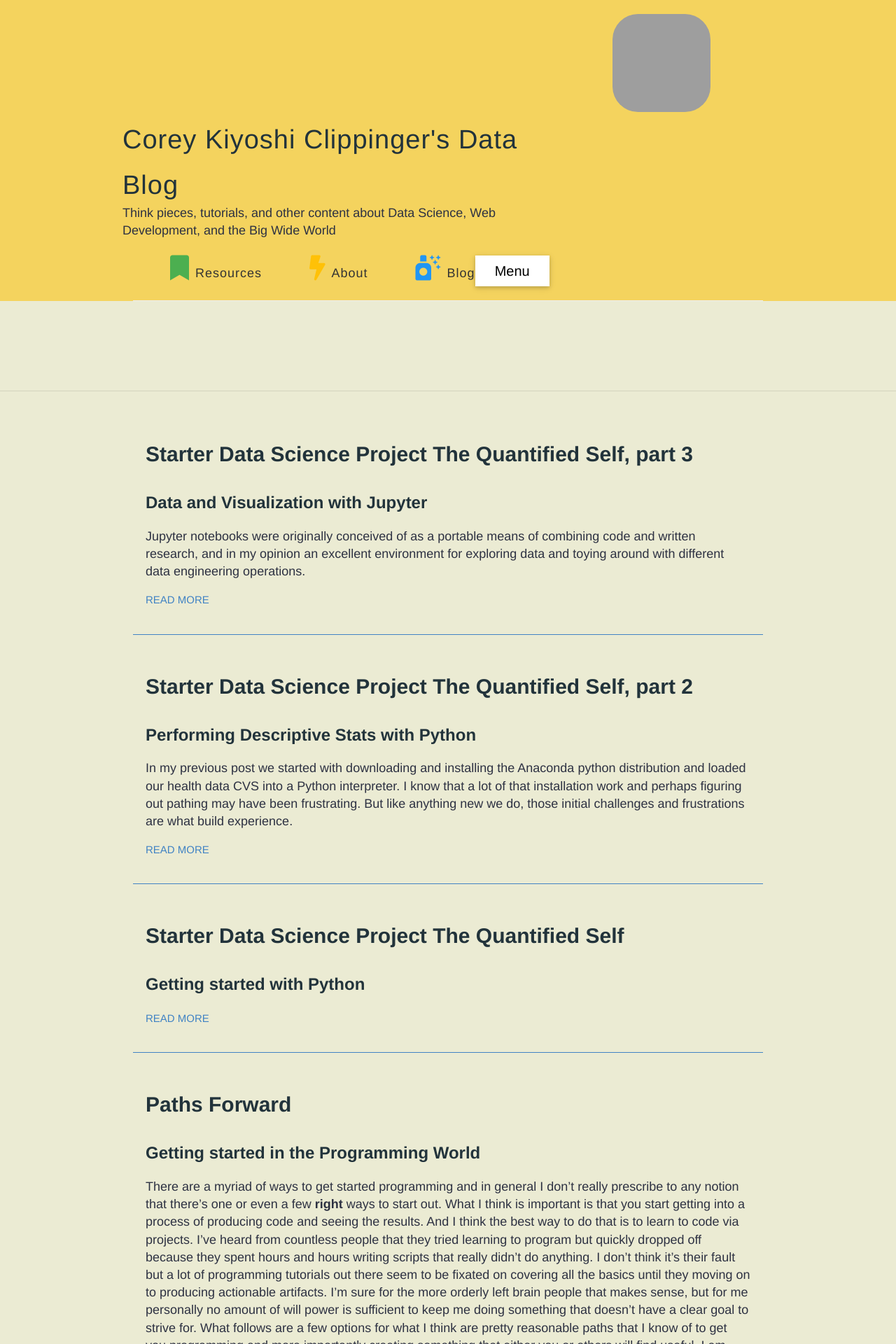
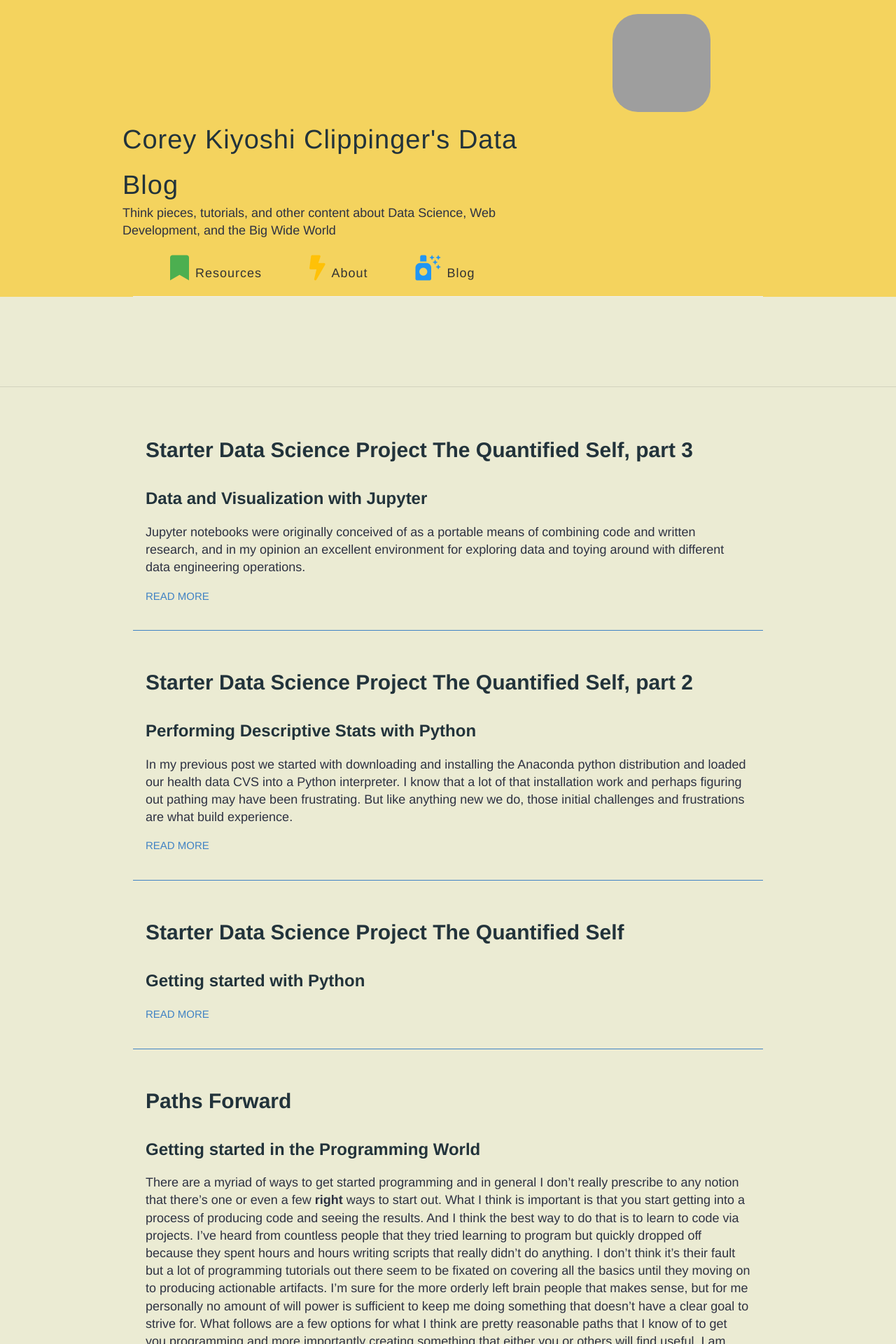
Before and after one commit to coreyclip/coreyclip.github.io, a Jekyll site: the page built from index.html, in a window 1280 px wide. Shown: the top 1920 px of the page at 70% size. Built offline with Jekyll 4.4.1, drawn with Linux system fonts in a browser that asks for light colours; nearby versions of some CDN libraries; grey boxes are pictures that could not be loaded.

Commit message:
fixed mobile nav bar class name

```diff
--- a/_layouts/default.html
+++ b/_layouts/default.html
@@ -43,7 +43,7 @@
                             <nav class="mobile-menu navbar navbar-light navbar-1 white">
 
                               <!-- Navbar brand -->
-<!--                              <a class="navbar-brand" href="#">Menu</a>-->
+                                <!-- <a class="navbar-brand" href="#">Menu</a> -->
 
                               <!-- Collapse button -->
                               <button class="navbar-toggler text-center" type="button" data-toggle="collapse" data-target="#navbarSupportedContent15"
--- a/style.scss
+++ b/style.scss
@@ -273,7 +273,7 @@
     }
 }
 
-.mobilr-menu {
+.mobile-menu {
     display: none;
     @include mobile {
         display: block;
@@ -335,6 +335,3 @@
 // ... Otherwise it really bloats up the top of the CSS file and makes it difficult to find the start
 @import "highlights";
 @import "svg-icons";
-
-
-// mobile styling
```
